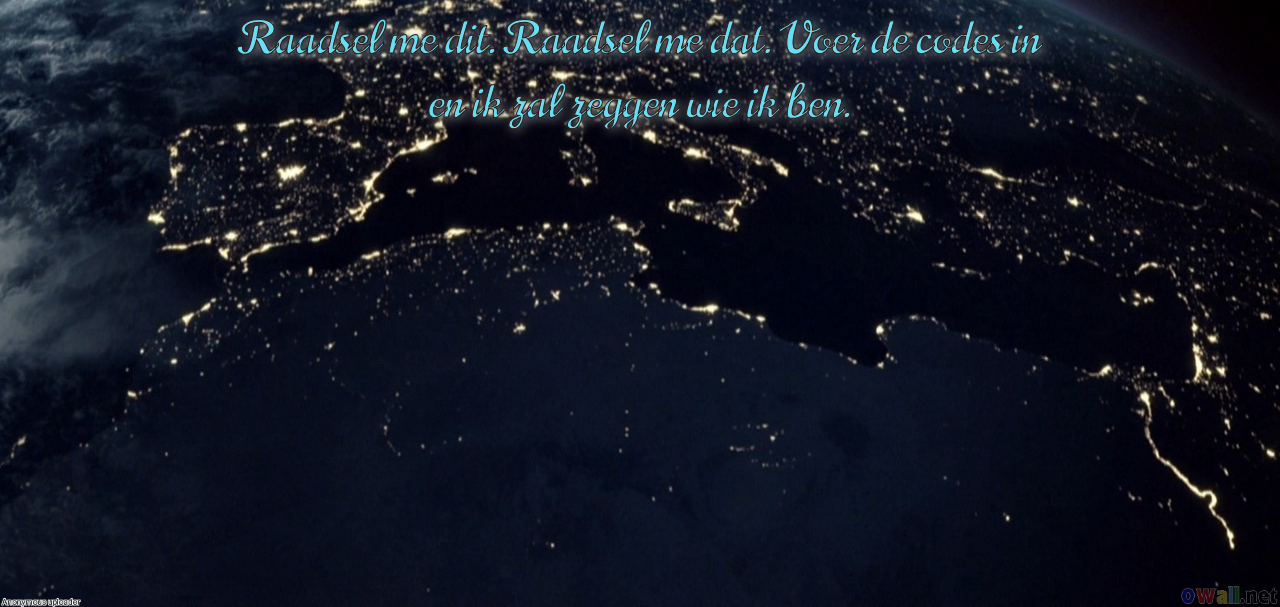
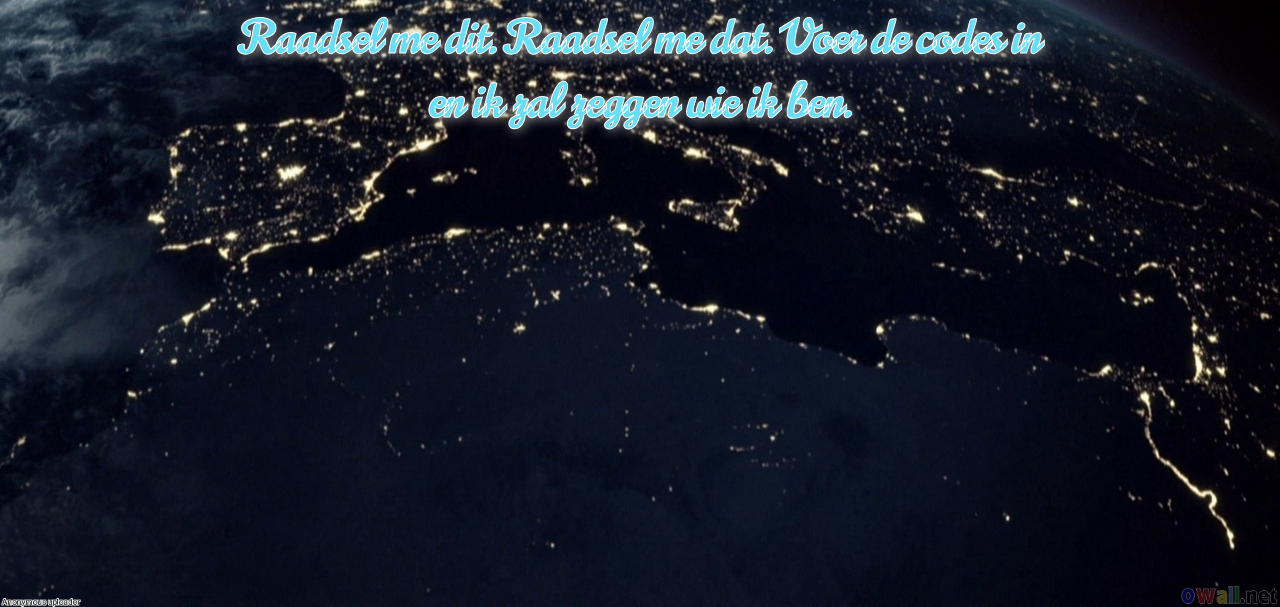
Before and after one commit to cristianbara/RRDRiddle, a plain HTML site: page index.html in a window 1280 px wide. Shown: the part 193-800 px from the top of the page. Drawn offline with Linux system fonts and the light colour scheme.

Commit message:
better txt

```diff
--- a/css/style.css
+++ b/css/style.css
@@ -44,7 +44,8 @@ body {
     text-align: center;
     text-shadow: 2px 2px 12px rgba(150, 150, 150, 1);
     font-family: 'Norican', cursive;
-    -webkit-text-stroke: 1px #2B1B17;
+    font-weight: 700;
+    -webkit-text-stroke: 1px white;
 }
 
 .gwd-div-6fbv {
```
